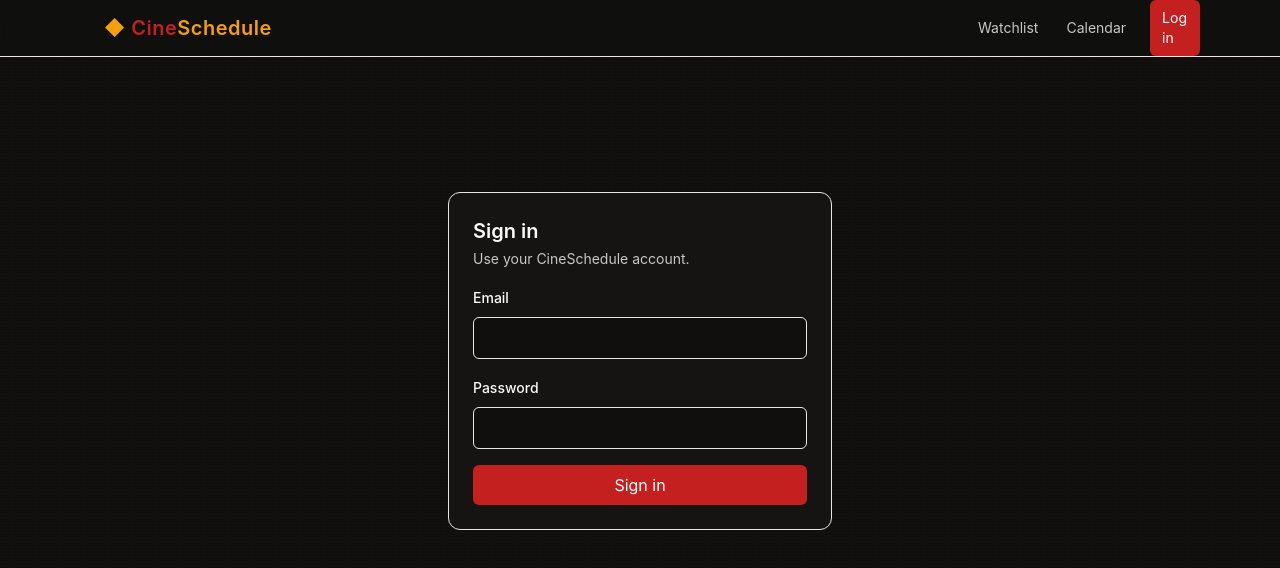
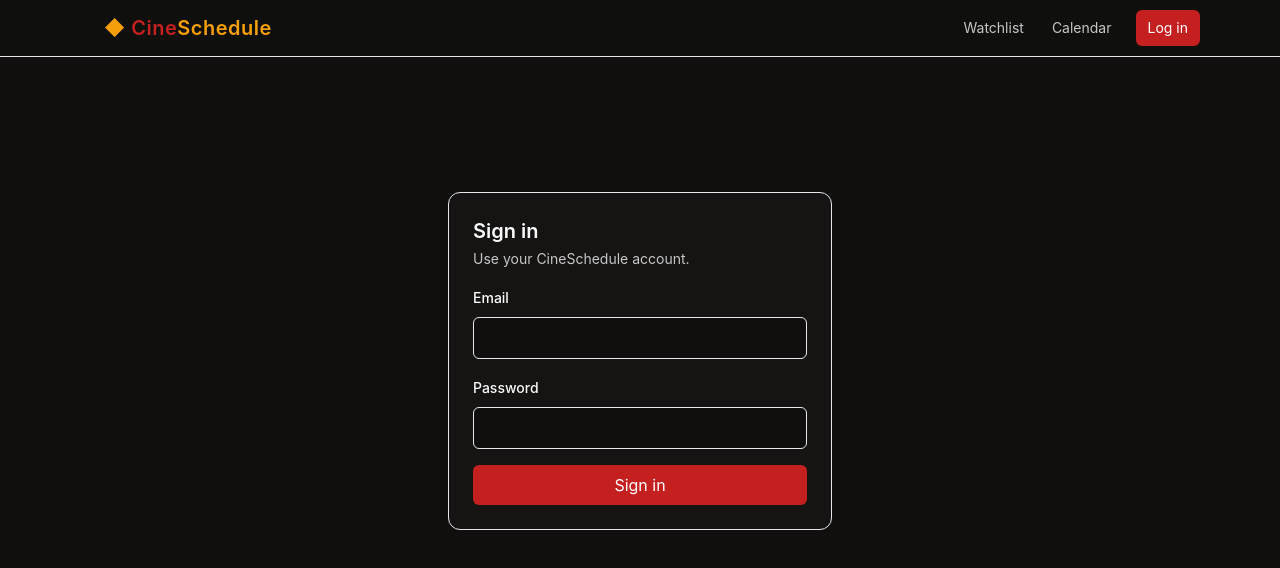
Before and after one commit to jackcritzer/cineschedule-web, a Next.js app: page /login in a window 1280 px wide. Shown: the top 568 px of the page. Built offline with nearby package versions, Linux system fonts and the light colour scheme.

Commit message:
add Suspense around useSearchParams in client comps

```diff
--- a/app/layout.tsx
+++ b/app/layout.tsx
@@ -1,5 +1,6 @@
 import "./globals.css";
 import type { Metadata } from "next";
+import { Suspense } from 'react';
 import Providers from "./providers";
 import SiteHeader from "@/components/layout/site-header";
 
@@ -14,7 +15,9 @@ export default function RootLayout({ children }: { children: React.ReactNode })
             <body>
                 <Providers>
                     <div className="min-h-dvh">
-                        <SiteHeader/>
+                        <Suspense fallback={<div className="h-14 border-b" />}>
+                            <SiteHeader />
+                        </Suspense>
                         <main className="container py-6">
                             {children}
                         </main>
--- a/app/login/page.tsx
+++ b/app/login/page.tsx
@@ -1,9 +1,13 @@
+import { Suspense } from 'react';
 import LoginForm from '@/components/auth/login-form';
+
 
 export default function LoginPage() {
     return (
         <div className="mx-auto flex min-h-[70vh] w-full max-w-5xl items-center justify-center p-4">
-            <LoginForm />
+            <Suspense fallback={<div className="text-sm text-muted-foreground">Loading…</div>}>
+                <LoginForm />
+            </Suspense>
         </div>
     );
 }
--- a/components/layout/site-header.tsx
+++ b/components/layout/site-header.tsx
@@ -51,7 +51,7 @@ export default function SiteHeader() {
                     ) : (
                         <Link
                             href={loginHref}
-                            className="rounded-md bg-primary px-3 py-2 text-sm text-primary-foreground hover:opacity-90"
+                            className="rounded-md bg-primary px-3 py-2 text-sm text-primary-foreground hover:opacity-90 text-nowrap"
                         >
                             Log in
                         </Link>
```
